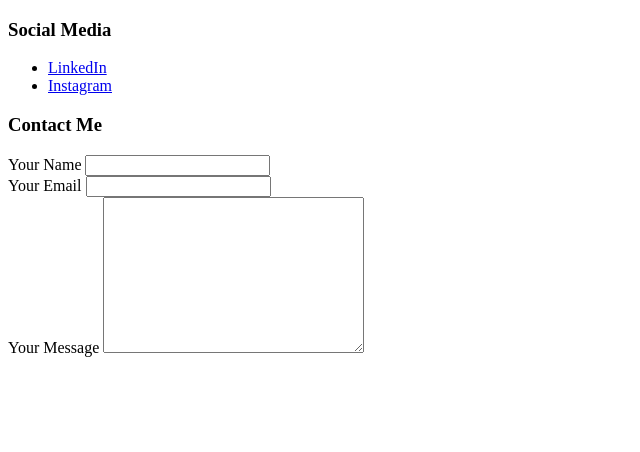
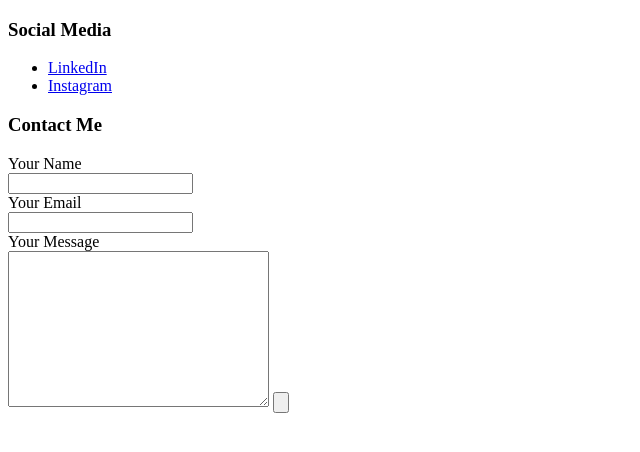
Before and after one commit to Janilla26/cv, a plain HTML site: page contact.html in a window 1280 px wide. Shown: the whole page, without its empty margins (0-640 px from the left). Drawn offline with Linux system fonts and the light colour scheme.

Commit message:
Update contact.html

```diff
--- a/contact.html
+++ b/contact.html
@@ -13,12 +13,13 @@
 
     <h3>Contact Me</h3>
     <form class="" action="mailto:follkrass@web.de" method="post" enctype="text/plain">
-      <label for="">Your Name</label>
+      <label for="">Your Name</label><br>
       <input type="text" name="" value=""><br>
-      <label for="">Your Email</label>
+      <label for="">Your Email</label><br>
       <input type="email" name="" value=""><br>
-      <label for="">Your Message</label>
+      <label for="">Your Message</label><br>
       <textarea name="name" rows="10" cols="30"></textarea>
+      <input type="submit" name="" value="">
     </form>
   </body>
 </html>
```
